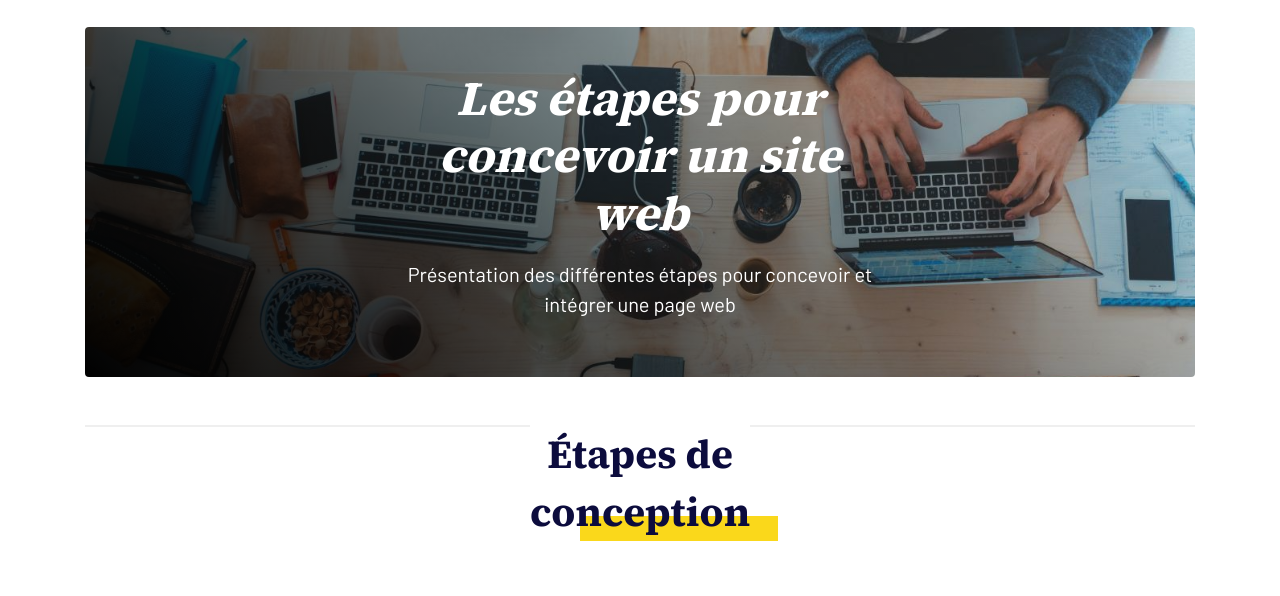
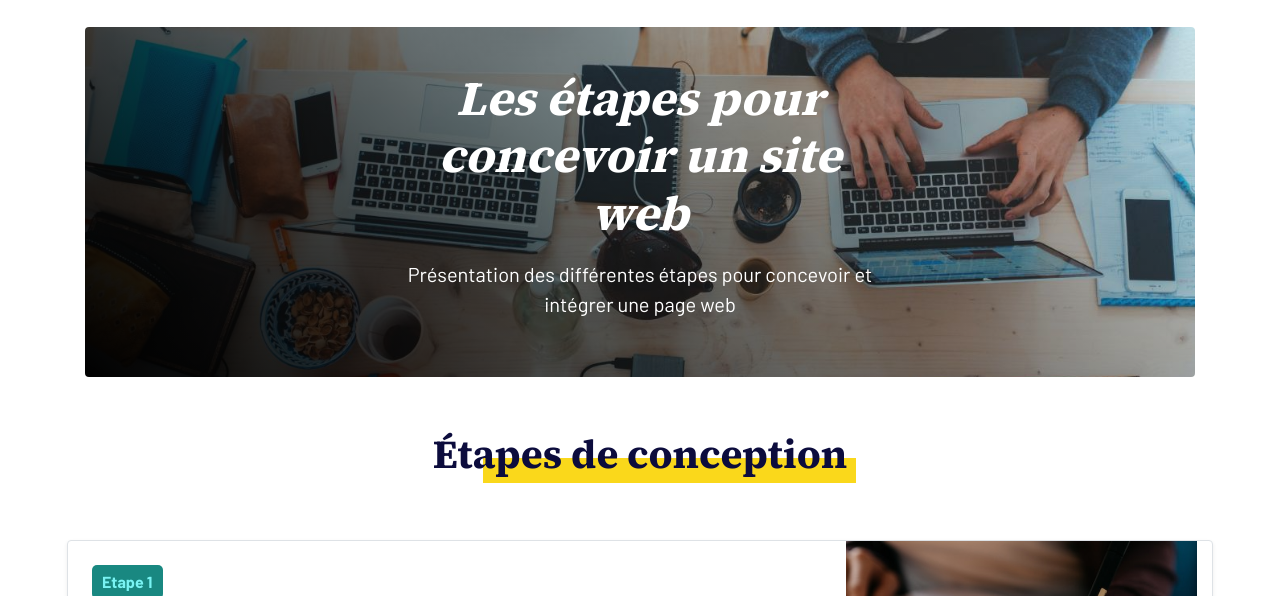
Before and after one commit to Scott1012/team-force-1901, a plain HTML site: page index.html in a window 1280 px wide. Shown: the part 172-768 px from the top of the page. Drawn offline with nearby package versions, Linux system fonts and the light colour scheme.

Commit message:
version final 1

```diff
--- a/css/style.css
+++ b/css/style.css
@@ -145,11 +145,11 @@ p{
     z-index: -1;
 }
 
-.full-width-line {
+/* .full-width-line {
     width: 100%;
     height: 2px;
-    background-color: #efefef;
-}
+    background-color: rgb(233, 233, 233);
+} */
 
 /* ANCHOR  Margaux start*/
 
```
